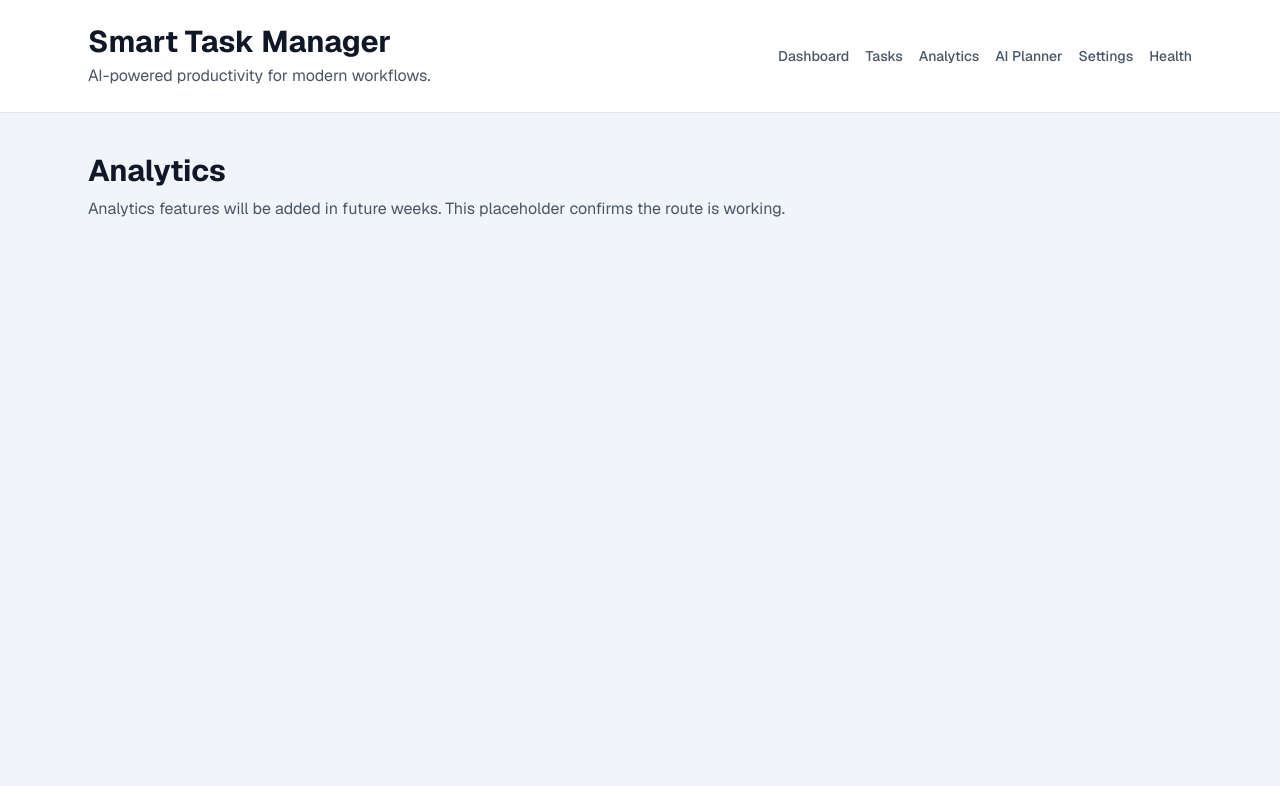
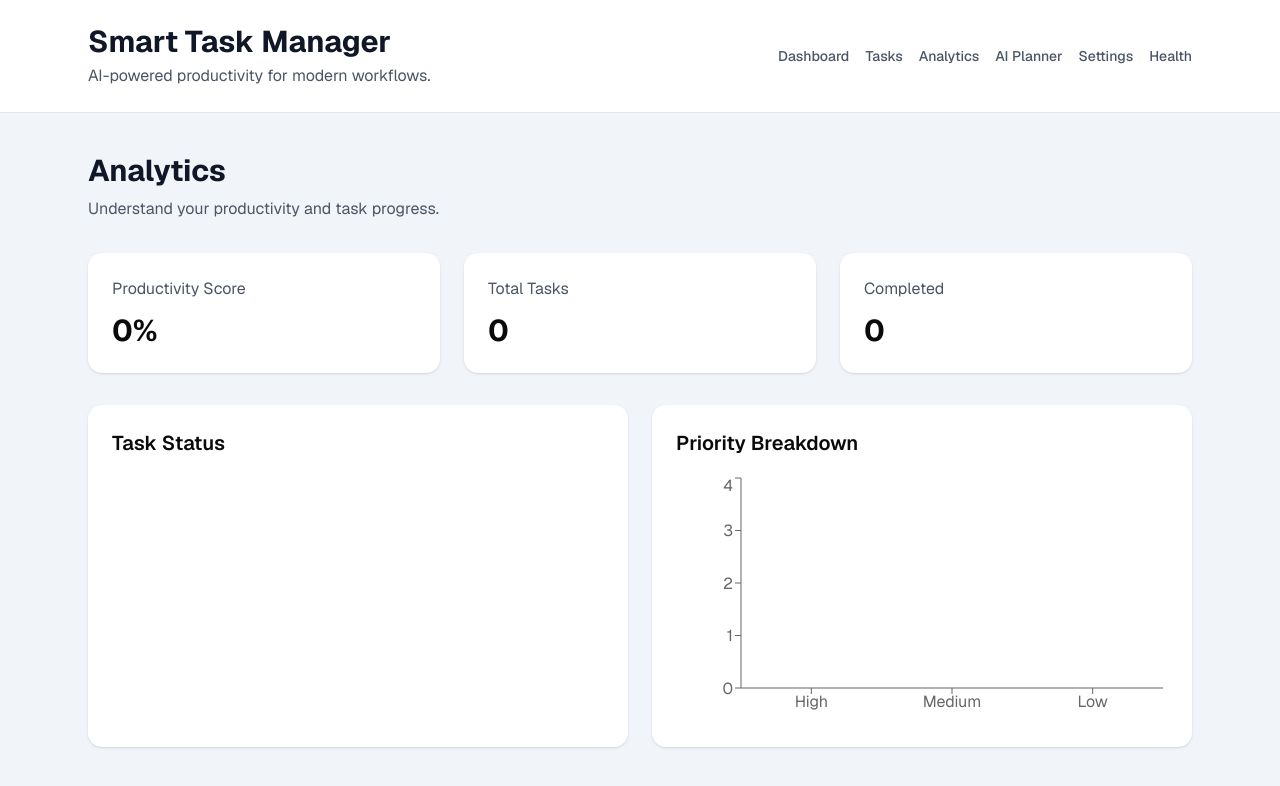
Before and after one commit to Maheenjawad31/smart-task-manager, a Next.js app: page /analytics in a window 1280 px wide. Shown: the top 786 px of the page. Built offline with nearby package versions, Linux system fonts and the light colour scheme.

Commit message:
Build analytics dashboard with charts

```diff
--- a/app/analytics/page.tsx
+++ b/app/analytics/page.tsx
@@ -1,14 +1,177 @@
+"use client";
+
+import { useLocalStorage } from "@/app/hooks/useLocalStorage";
+import { Task } from "@/types/task";
+import {
+  PieChart,
+  Pie,
+  Cell,
+  ResponsiveContainer,
+  BarChart,
+  Bar,
+  XAxis,
+  YAxis,
+  Tooltip,
+} from "recharts";
+
 export default function AnalyticsPage() {
+  const [tasks] = useLocalStorage<Task[]>("tasks", []);
+
+  const total = tasks.length;
+
+  const completed = tasks.filter(
+    (task) => task.completed
+  ).length;
+
+  const pending = total - completed;
+
+  const high = tasks.filter(
+    (task) => task.priority === "High"
+  ).length;
+
+  const medium = tasks.filter(
+    (task) => task.priority === "Medium"
+  ).length;
+
+  const low = tasks.filter(
+    (task) => task.priority === "Low"
+  ).length;
+
+  const score =
+    total === 0
+      ? 0
+      : Math.round((completed / total) * 100);
+
+  const statusData = [
+    {
+      name: "Completed",
+      value: completed,
+    },
+    {
+      name: "Pending",
+      value: pending,
+    },
+  ];
+
+  const priorityData = [
+    {
+      name: "High",
+      value: high,
+    },
+    {
+      name: "Medium",
+      value: medium,
+    },
+    {
+      name: "Low",
+      value: low,
+    },
+  ];
+
   return (
     <main className="min-h-screen bg-slate-100">
       <div className="mx-auto max-w-6xl px-6 py-10">
-          <h1 className="text-3xl font-bold text-gray-900">Analytics</h1>
+
+        <h1 className="text-3xl font-bold text-gray-900">
+          Analytics
+        </h1>
 
         <p className="mt-2 text-gray-600">
-            Analytics features will be added in future weeks. This placeholder
-            confirms the route is working.
+          Understand your productivity and task progress.
         </p>
+
+        <div className="mt-8 grid gap-6 md:grid-cols-3">
+
+          <Card
+            title="Productivity Score"
+            value={`${score}%`}
+          />
+
+          <Card
+            title="Total Tasks"
+            value={total}
+          />
+
+          <Card
+            title="Completed"
+            value={completed}
+          />
+
+        </div>
+
+
+        <div className="mt-8 grid gap-6 md:grid-cols-2">
+
+          <div className="rounded-xl bg-white p-6 shadow">
+            <h2 className="mb-4 text-xl font-semibold">
+              Task Status
+            </h2>
+
+            <ResponsiveContainer width="100%" height={250}>
+              <PieChart>
+                <Pie
+                  data={statusData}
+                  dataKey="value"
+                  nameKey="name"
+                  outerRadius={90}
+                >
+                  {statusData.map((_, index) => (
+                    <Cell key={index} />
+                  ))}
+                </Pie>
+
+                <Tooltip />
+              </PieChart>
+            </ResponsiveContainer>
+          </div>
+
+
+          <div className="rounded-xl bg-white p-6 shadow">
+
+            <h2 className="mb-4 text-xl font-semibold">
+              Priority Breakdown
+            </h2>
+
+            <ResponsiveContainer width="100%" height={250}>
+              <BarChart data={priorityData}>
+                <XAxis dataKey="name" />
+                <YAxis />
+                <Tooltip />
+
+                <Bar
+                  dataKey="value"
+                />
+              </BarChart>
+            </ResponsiveContainer>
+
+          </div>
+
+        </div>
+
       </div>
     </main>
   );
 }
+
+
+function Card({
+  title,
+  value,
+}: {
+  title: string;
+  value: string | number;
+}) {
+  return (
+    <div className="rounded-xl bg-white p-6 shadow">
+
+      <p className="text-gray-600">
+        {title}
+      </p>
+
+      <p className="mt-3 text-3xl font-bold">
+        {value}
+      </p>
+
+    </div>
+  );
+}
--- a/app/hooks/useLocalStorage.ts
+++ b/app/hooks/useLocalStorage.ts
@@ -4,6 +4,7 @@ import { useEffect, useState } from "react";
 
 export function useLocalStorage<T>(key: string, initialValue: T) {
   const [value, setValue] = useState<T>(initialValue);
+  const [loaded, setLoaded] = useState(false);
 
   useEffect(() => {
     const stored = localStorage.getItem(key);
@@ -11,11 +12,18 @@ export function useLocalStorage<T>(key: string, initialValue: T) {
     if (stored) {
       setValue(JSON.parse(stored));
     }
+
+    setLoaded(true);
   }, [key]);
 
   useEffect(() => {
-    localStorage.setItem(key, JSON.stringify(value));
-  }, [key, value]);
+    if (!loaded) return;
+
+    localStorage.setItem(
+      key,
+      JSON.stringify(value)
+    );
+  }, [key, value, loaded]);
 
   return [value, setValue] as const;
 }
--- a/package.json
+++ b/package.json
@@ -23,6 +23,7 @@
     "react": "19.2.4",
     "react-dom": "19.2.4",
     "react-markdown": "^10.1.0",
+    "recharts": "^3.10.1",
     "remark-gfm": "^4.0.1",
     "shadcn": "^4.16.1",
     "tailwind-merge": "^3.6.0",
```
Also changed, not shown: app/playground/health/page.tsx (renamed from app/health/page.tsx), 1 other file (tests, documents, lock files or other folders). Lines whose indentation alone changed are shown as unchanged.
